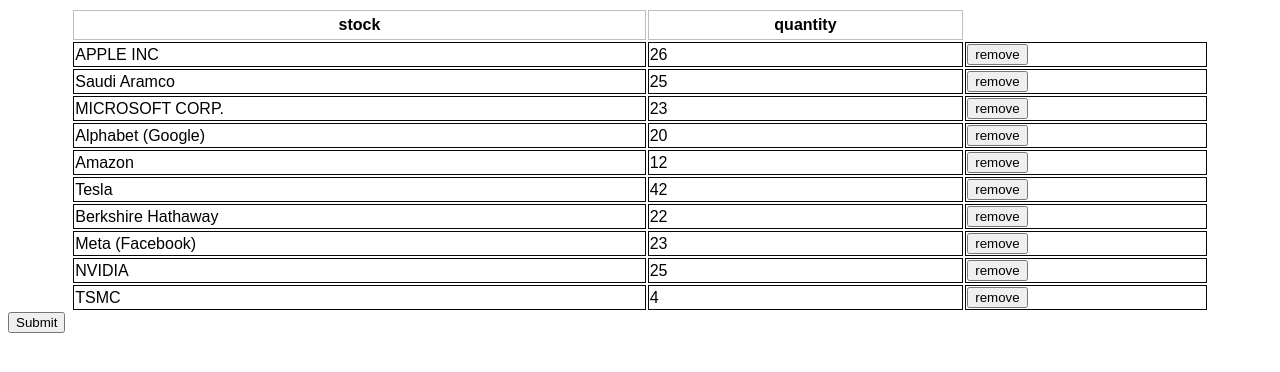
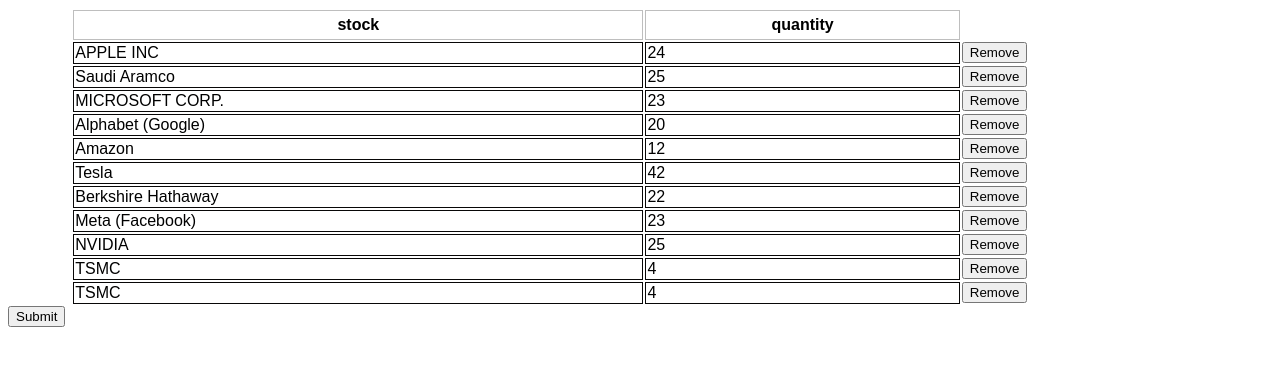
Before and after one commit to rywards/profstock, a React (Create React App) app in the folder profstock/: page / in a window 1280 px wide. Shown: the top 372 px of the page. Built offline with nearby package versions, Linux system fonts and the light colour scheme.

Commit message:
Update portfolio.js
Update so that the button gives a console log of the stock ticket.

```diff
--- a/profstock/src/portfolio.js
+++ b/profstock/src/portfolio.js
@@ -6,7 +6,7 @@
 class Stock extends React.Component {
     constructor(props) {
       super(props);
-      this.state = {value: 'MSFT'};
+      this.state = {value: ''};
 
       this.handleChange = this.handleChange.bind(this);
       this.handleSubmit = this.handleSubmit.bind(this);
@@ -15,13 +15,18 @@
     handleChange(event) {
       this.setState({value: event.target.value});
     }
-
+    handleClick = (event) => {
+      this.setState({value: event.target.value});
+      event.preventDefault();
+    }
     handleSubmit(event) {
       alert('Your stock is: ' + this.state.value);
       event.preventDefault();
     }
 
-
+    sayHello() {
+  alert('You clicked me!');
+}
 
     createlist(){
       const items = [
@@ -31,7 +36,7 @@
         marketCap:'$2.599 T',
         price: '$159.30',
         ticket: 'AAPL',
-        quantity: '26'
+        quantity: '24'
         },
         {
         id: 2,
@@ -104,12 +109,20 @@
         price: '$99.29',
         ticket: 'TSM',
         quantity: '4'
-        }]
+        },
+        {
+          id: 11,
+          name: 'TSMC',
+          marketCap:'$519.23 B',
+          price: '$99.29',
+          ticket: 'TSM',
+          quantity: '4'
+          }]
         const list = items.map((item) =>
-        <tr>
+        <tr key={item.id}>
           <td>{item.name}</td>
           <td>{item.quantity}</td>
-          <td><button >remove</button></td>
+          <button value={item.ticket} onClick={this.handleClick}>Remove</button>
         </tr>
       );
       return (
@@ -120,10 +133,10 @@
 
 
     render() {
-     var i = this.createlist();
+      console.log('this is:', this.state.value);
       return (
         <>
-  <form onSubmit={this.handleSubmit}>
+
 
             <table className = "home2" align="center">
           <thead>
@@ -134,11 +147,11 @@
             </tr>
           </thead>
 
-            {i}
+            {this.createlist()}
 
         </table>
             <input type="submit" value="Submit" />
-          </form></>
+          </>
       );
     }
   }
```
